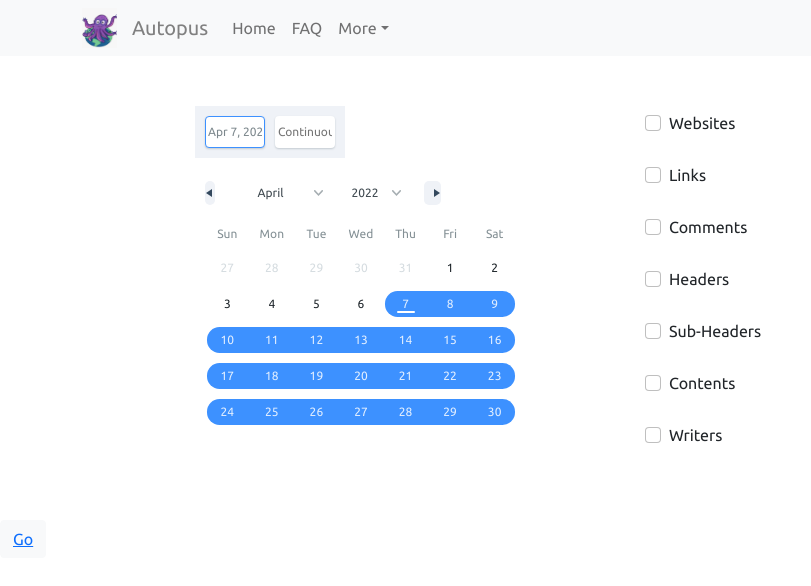
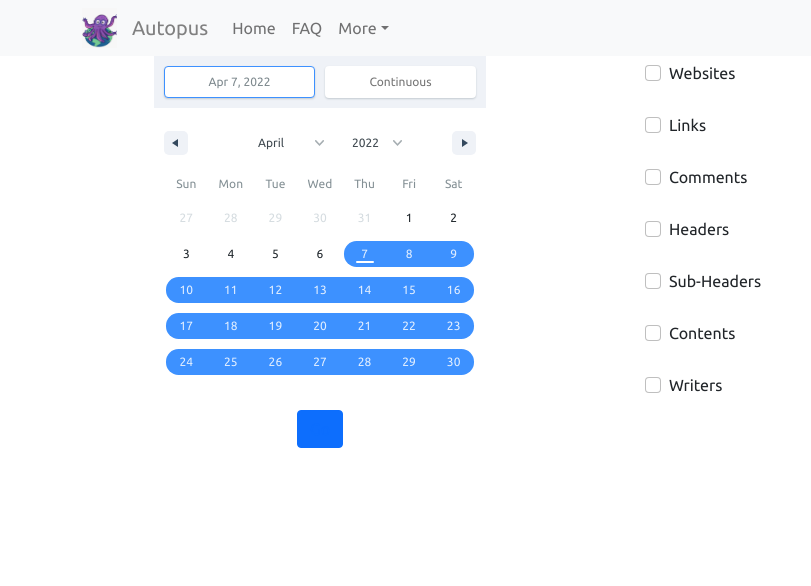
Before and after one commit to RahavAyalon/Hackathon, a React (Create React App) app: page /filtering in a window 1280 px wide. Shown: the top 586 px of the page, without its empty margins (0-811 px from the left). Built offline with nearby package versions, Linux system fonts and the light colour scheme.

Commit message:
Go Button

```diff
--- a/src/App.css
+++ b/src/App.css
@@ -17,36 +17,84 @@
   font-family: Ubuntu;
 }
 .parent {
-  padding: 50px;
 display: grid;
 grid-template-columns: repeat(2, 1fr);
 grid-template-rows: repeat(2, 1fr);
 grid-column-gap: 0px;
 grid-row-gap: 0px;
 }
+
+
+
 .div1 { grid-area: 1 / 1 / 2 / 3; }
 .div2 { grid-area: 2 / 1 / 3 / 3;
   justify-self: center;
 
 }
 .div3 {
-  grid-area: 1 / 1 / 3 / 2;
+  grid-area: 1 / 1 / 2 / 2;
   display: grid;
-  grid-template-columns: 150px 150px;
   justify-content: center;
+  alignment: center;
+  height: min-content;
 }
-.div4 { grid-area: 1 / 2 / 3 / 3;
+.div4 { grid-area: 1 / 2 / 2 / 3;
 justify-content: left;
+  height: min-content ;
+
 }
-#goButton{
-  justify-content: space-evenly;
+.div5 { grid-area: 2 / 1 / 3 / 3;
+  background-color: #2c5777;
+
 }
+.centered{
+  padding: 10px;
+  box-sizing: border-box;
+  display: block;
+  text-align: center;
+}
+/*.navbar{*/
+/*  font-size: xx-large;*/
+/*}*/
+
+/*#goButton{*/
+/*  alignment: center;*/
+/*  align-self: center;*/
+/*  justify-content: center;*/
+/*}*/
 
 .btn1{
   padding: 5px;
   margin: 10px;
   margin-right: 20px;
   margin-left: 20px;
+  background-color: #e1ecf4;
+  border-radius: 5px;
+  border: 1px solid #7aa7c7;
+  box-shadow: rgba(255, 255, 255, .7) 0 1px 0 0 inset;
+  box-sizing: border-box;
+  color: #39739d;
+  cursor: pointer;
+  display: inline-block;
+  font-size: 13px;
+  font-weight: 400;
+  line-height: 1.15385;
+  /*margin: 0;*/
+  outline: none;
+  /*padding: 8px .8em;*/
+  position: relative;
+  text-align: center;
+  text-decoration: none;
+  user-select: none;
+  -webkit-user-select: none;
+  touch-action: manipulation;
+  vertical-align: baseline;
+  white-space: nowrap;
+}
+.btn1:hover,
+.btn1:focus {
+  background-color: #b3d3ea;
+  color: #2c5777;
 }
 
 /*a.button1{*/
--- a/src/Filtering.js
+++ b/src/Filtering.js
@@ -84,11 +84,13 @@ export default function Filtering() {
             moveRangeOnFirstSelection={false}
             ranges={state}
           />
+          <container class={"centered"}>
+              <Button class={"btn1 linkstyle"}>
+            <Link to="/data">Go</Link>
+      </Button>
+          </container>
         </div>
       </div>
-      <Button variant="light" id={"goButton"}>
-        <Link to="/data">Go</Link>
-      </Button>
     </>
   );
 }
--- a/src/Navbar.js
+++ b/src/Navbar.js
@@ -3,10 +3,10 @@ import { Navbar, Container, Nav, NavDropdown } from 'react-bootstrap';
 import image from './Logo.png';
 export default function NavbarComponent() {
   return (
-    <Navbar bg="light" expand="lg">
+    <Navbar class={"navbar"} bg="light" expand="lg">
       <Container>
         <img src={image} height={40} width={35} />
-        <Navbar.Brand id={'autopus'} href="/">
+        <Navbar.Brand id={"autopus"} href="/">
           Autopus
         </Navbar.Brand>
         <Navbar.Toggle aria-controls="basic-navbar-nav" />
```
